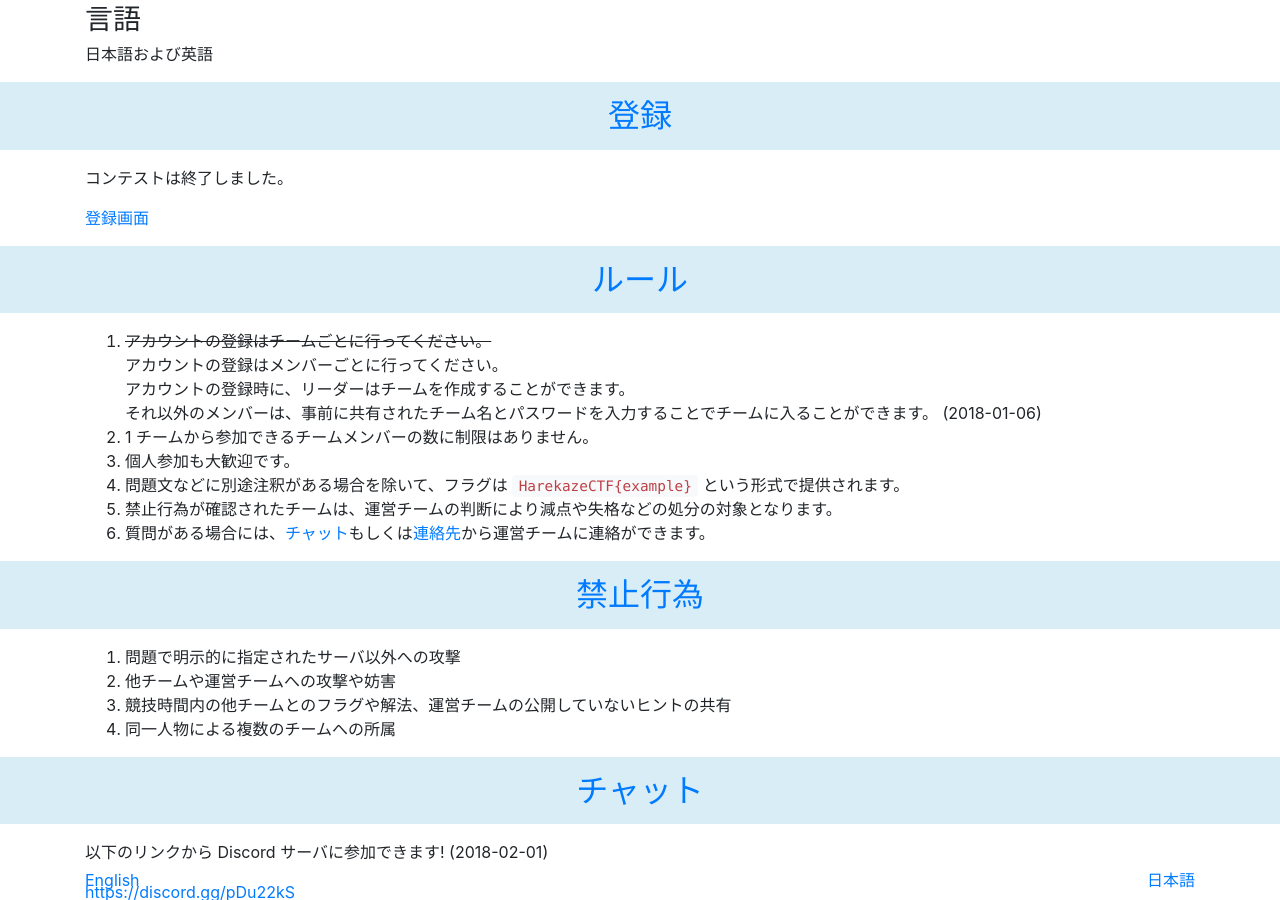
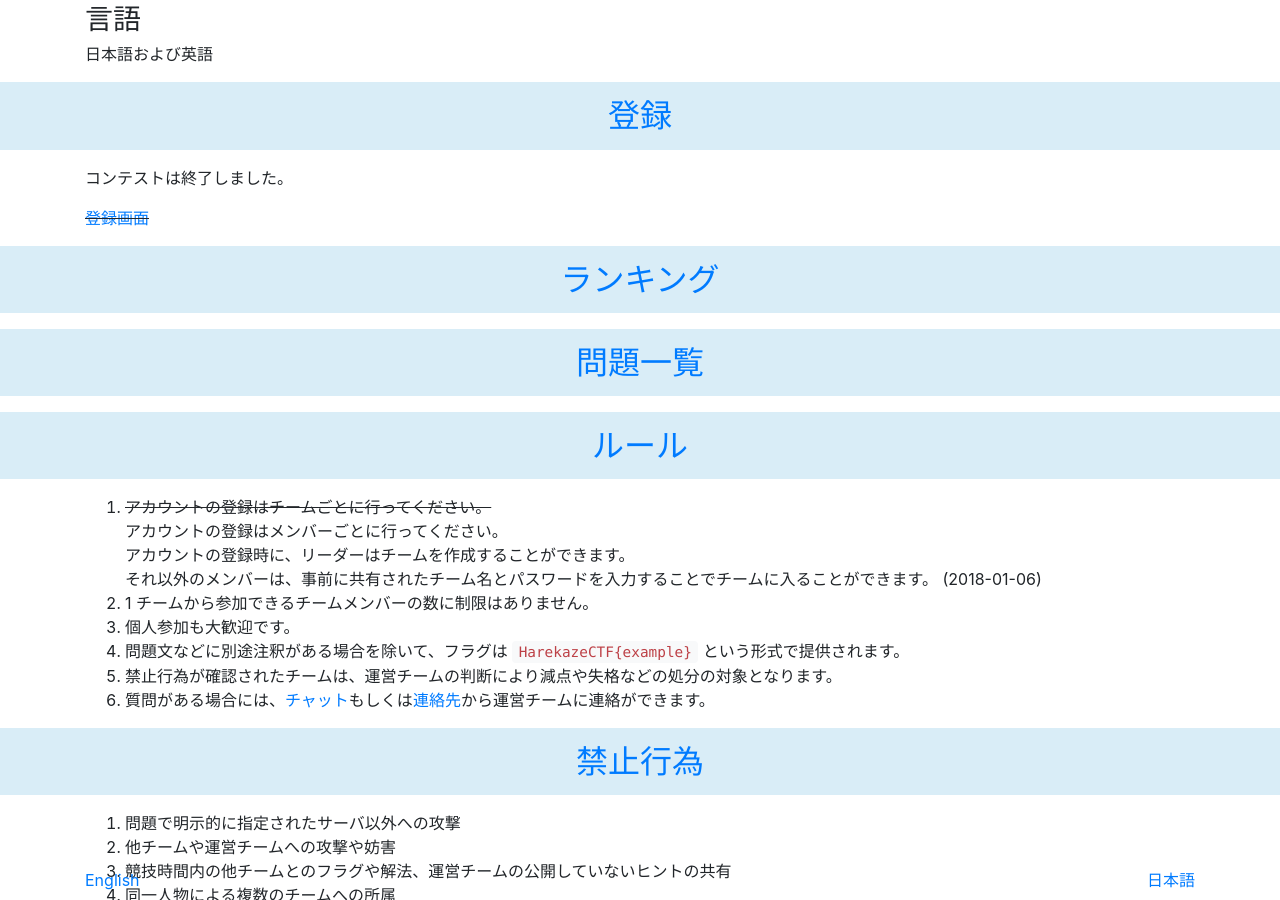
Before and after one commit to TeamHarekaze/TeamHarekaze.github.io, a Jekyll site: the page built from ctf/2018-jp.html, in a window 1280 px wide and 900 px high, scrolled down 1006 px. Built offline with Jekyll 4.4.1, drawn with Linux system fonts in a browser that asks for light colours; nearby versions of some CDN libraries.

Commit message:
Add ranking and challenges to Harekaze CTF 2018

```diff
--- a/ctf/2018-jp.html
+++ b/ctf/2018-jp.html
@@ -36,8 +36,20 @@ title: Harekaze CTF 2018
   </header>
   <div class="container">
     <p>コンテストは終了しました。</p>
-    <p><a href="https://ctf.harekaze.com">登録画面</a></p>
+    <p><del><a href="https://ctf.harekaze.com">登録画面</a></del></p>
   </div>
+</section>
+
+<section>
+  <header class="section-header">
+    <h2 id="ranking"><a href="https://ctftime.org/event/549">ランキング</a></h2>
+  </header>
+</section>
+
+<section>
+  <header class="section-header">
+    <h2 id="challenges"><a href="https://github.com/TeamHarekaze/HarekazeCTF2018-problems">問題一覧</a></h2>
+  </header>
 </section>
 
 <section>
```
Also changed, not shown: ctf/2018.html (+13 -1 lines).
